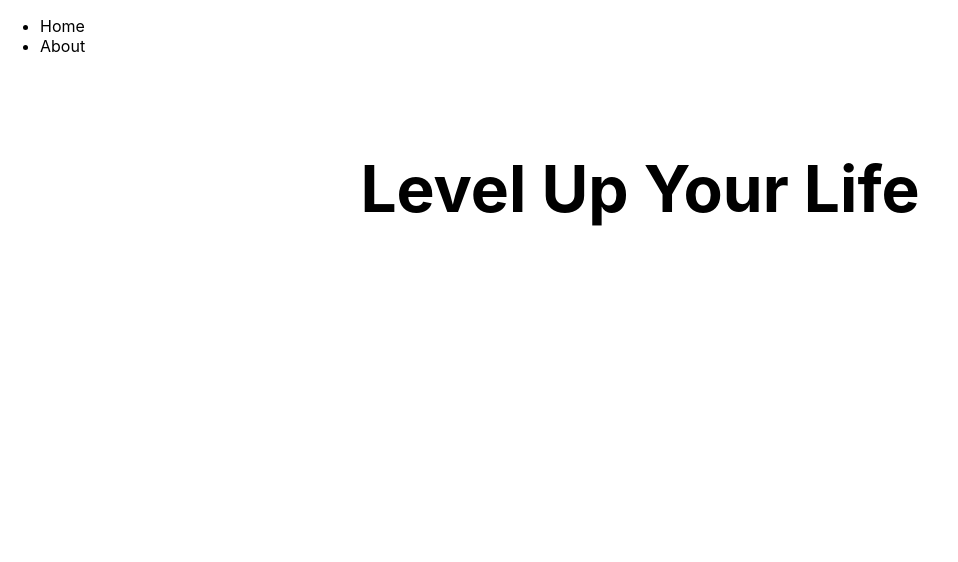
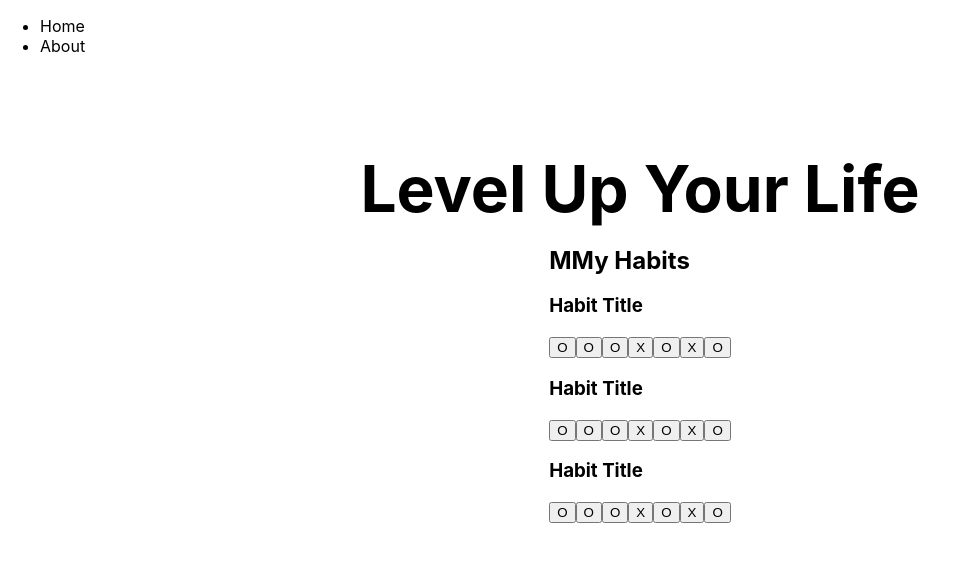
Before and after one commit to tracy-tucker/tracker, a Next.js app: page / in a window 1280 px wide. Shown: the top 562 px of the page, without its empty margins (0-958 px from the left). Built offline with nearby package versions, Linux system fonts and the light colour scheme; no server answers.

Commit message:
HabitList added to Index

```diff
--- a/pages/index.js
+++ b/pages/index.js
@@ -1,8 +1,11 @@
 import styles from '../styles/Home.module.css'
-import Layout from '../components/Layout'
-import { withApollo } from '../lib/apollo'; //importing in the higher-order component
 import { useQuery } from '@apollo/react-hooks'; //React hook for Apollo queries to import a REAL API query
 import gql from 'graphql-tag'; //in order to write graphql queries
+
+import { withApollo } from '../lib/apollo'; //importing in the higher-order component
+import Layout from '../components/Layout'
+import HabitList from '../components/HabitList'
+
 
 //Created a new GraphQL Query
 //used gql-tag "gql '' " to wrap the query
@@ -36,6 +39,7 @@ const HELLO_QUERY = gql `
             Level Up Your Life
             {/* {data.company.ceo} */}
           </h1>
+          <HabitList />
 
         </main>
 
```
